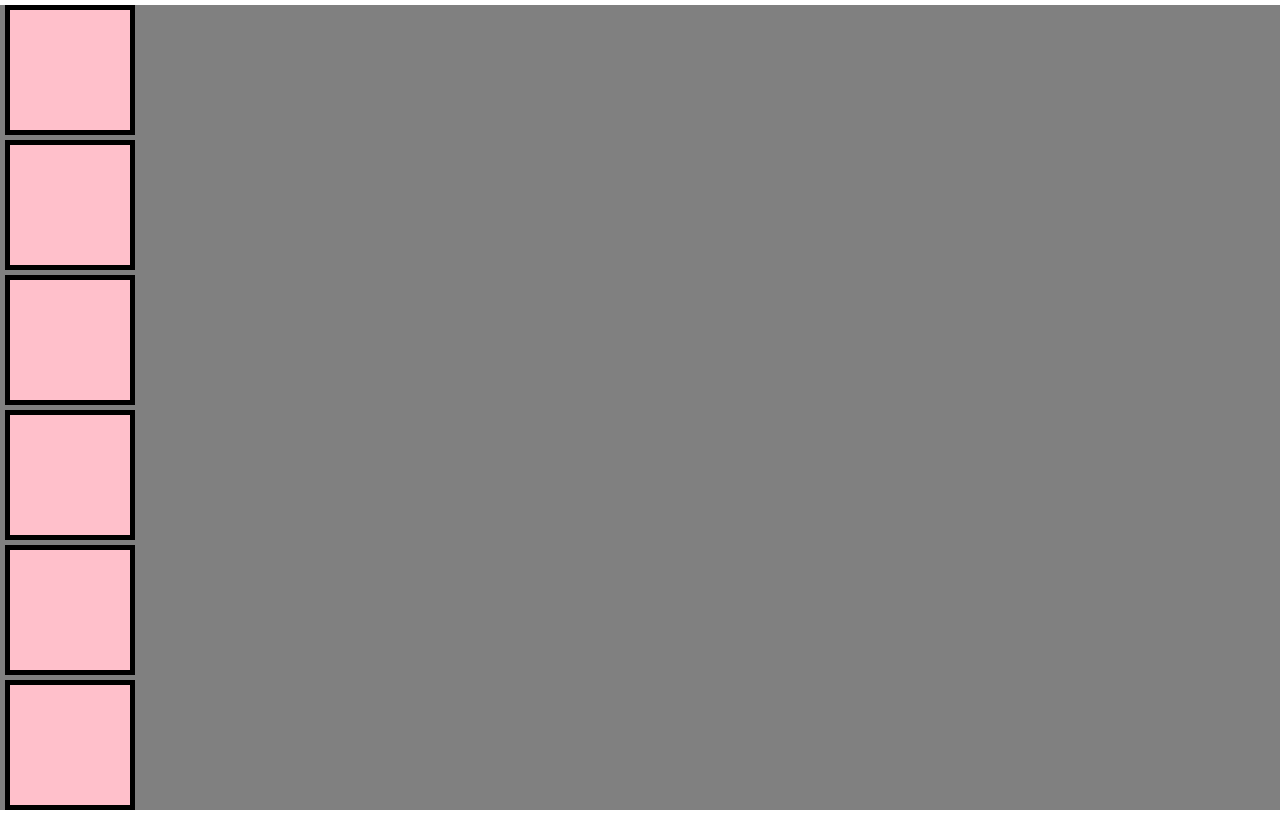
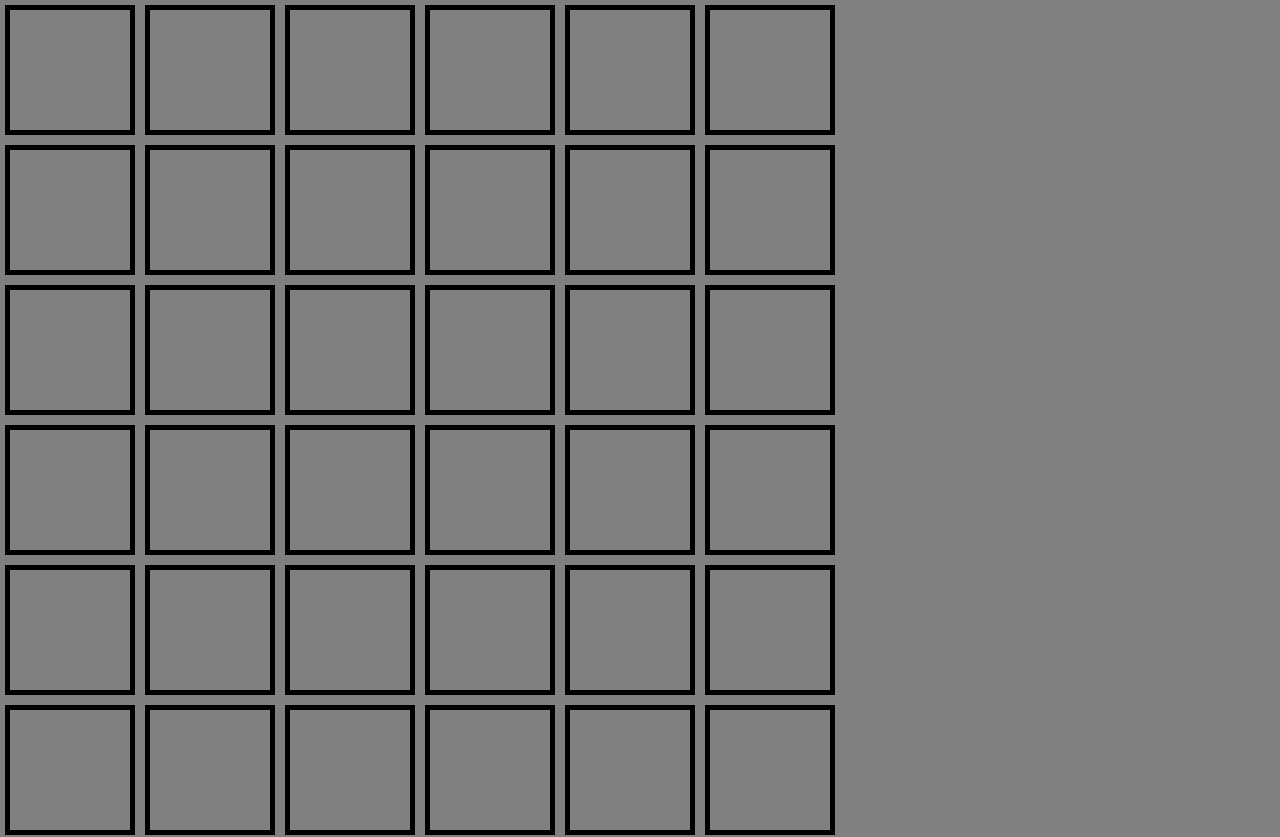
Before and after one commit to Wi11iamYuan/PROJECT-TURTLE, a React (Create React App) app in the folder turtle/: page / in a window 1280 px wide. Shown: the top 837 px of the page. Before the commit the page ends 815 px from the top, so only its background shows below. Built offline with nearby package versions, Linux system fonts and the light colour scheme.

Commit message:
general display / formatting for the boxes

```diff
--- a/turtle/src/App.css
+++ b/turtle/src/App.css
@@ -16,7 +16,6 @@
   width: 100px;
   height: 100px;
   border: 5px solid #000;
-  background-color: pink;
   padding: 10px;
   margin: 5px;
   text-align: center;
--- a/turtle/src/App.js
+++ b/turtle/src/App.js
@@ -1,37 +1,45 @@
 import './App.css';
 import { useState } from 'react';
 
-function Box({ text }) {
+function Box({ letter, color }) {
   return (
-    <div className="box">
-      {text}
+    <div className="box" style={{backgroundColor: {color}}}>
+      {letter}
     </div>
   );
 }
 
-const boxes = [
-  { id: 1, text: "" },
-  { id: 2, text: "" },
-  { id: 3, text: "" },
-  { id: 4, text: "" },
-  { id: 5, text: "" },
-  { id: 6, text: "" }
-];
+const board = [
+  [{letter:"",status:"white"},{letter:"",status:"white"},{letter:"",status:"white"},{letter:"",status:"white"},{letter:"",status:"white"},{letter:"",status:"white"}],
+  [{letter:"",status:"white"},{letter:"",status:"white"},{letter:"",status:"white"},{letter:"",status:"white"},{letter:"",status:"white"},{letter:"",status:"white"}],
+  [{letter:"",status:"white"},{letter:"",status:"white"},{letter:"",status:"white"},{letter:"",status:"white"},{letter:"",status:"white"},{letter:"",status:"white"}],
+  [{letter:"",status:"white"},{letter:"",status:"white"},{letter:"",status:"white"},{letter:"",status:"white"},{letter:"",status:"white"},{letter:"",status:"white"}],
+  [{letter:"",status:"white"},{letter:"",status:"white"},{letter:"",status:"white"},{letter:"",status:"white"},{letter:"",status:"white"},{letter:"",status:"white"}],
+  [{letter:"",status:"white"},{letter:"",status:"white"},{letter:"",status:"white"},{letter:"",status:"white"},{letter:"",status:"white"},{letter:"",status:"white"}],
+  [{letter:"",status:"white"},{letter:"",status:"white"},{letter:"",status:"white"},{letter:"",status:"white"},{letter:"",status:"white"},{letter:"",status:"white"}]
+ ];
 
 
 function App() {
-  const [index, setIndex] = useState(0);
   function handleKeyPress(e) {
     console.log("You pressed a key." + e.key)
-    setIndex(index => index + 1);
-    console.log(index);
   }
   return (
     //onKeyPess from ChatGPT
     <div className="App" tabIndex={0} onKeyPress={(e) => { handleKeyPress(e); }}>
-      {boxes.map(boxes => (
-        <Box key={boxes.id} text={boxes.text} />
-      ))}
+      {board.map((board,idx) =>
+      {
+        return (
+          <div className = "row" key={idx}>
+            {
+              board.map((row,idx) => {
+                return <Box letter = {row.letter} color= {row.status} key = {idx}/>
+              })
+            }
+          </div>
+        );
+      }
+      )}
     </div>
   );
 }
```
